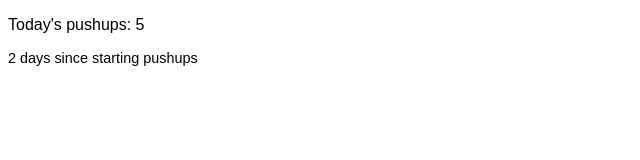
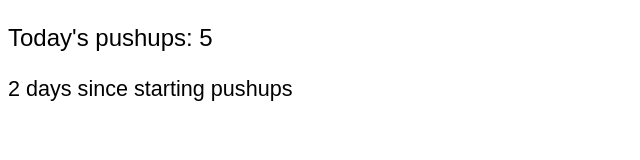
Before and after one commit to usmanity/pushups, a plain HTML site: page index.html in a window 1280 px wide. Shown: the whole page, without its empty margins (0-640 px from the left). Drawn offline with nearby package versions, Linux system fonts and the light colour scheme; a web font is replaced by a local one.

Commit message:
big font size

```diff
--- a/index.html
+++ b/index.html
@@ -15,6 +15,9 @@
           font-family: "Inter var", sans-serif;
         }
       }
+      body {
+        font-size: 24px;
+      }
       .small {
         font-size: 0.9em;
       }
```
